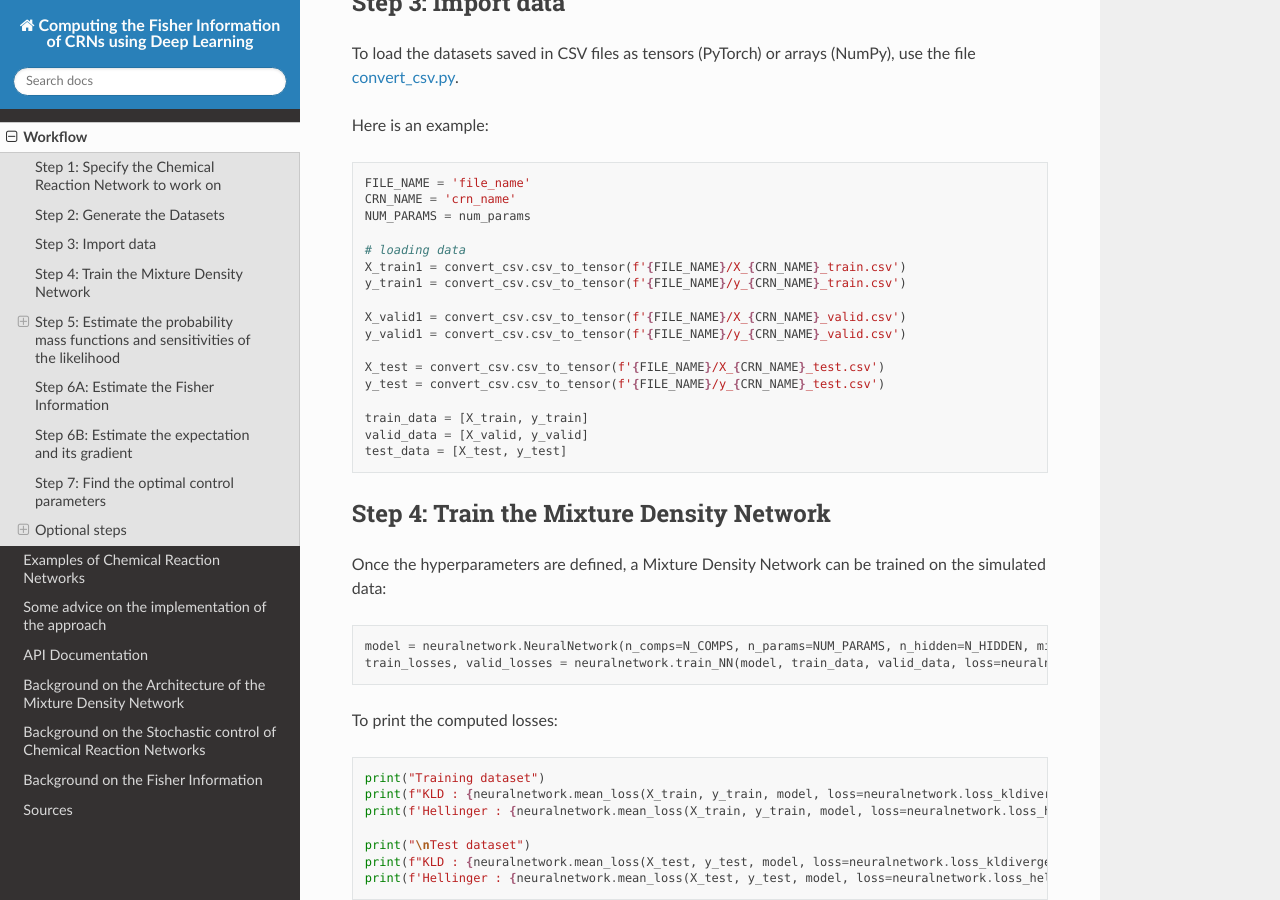
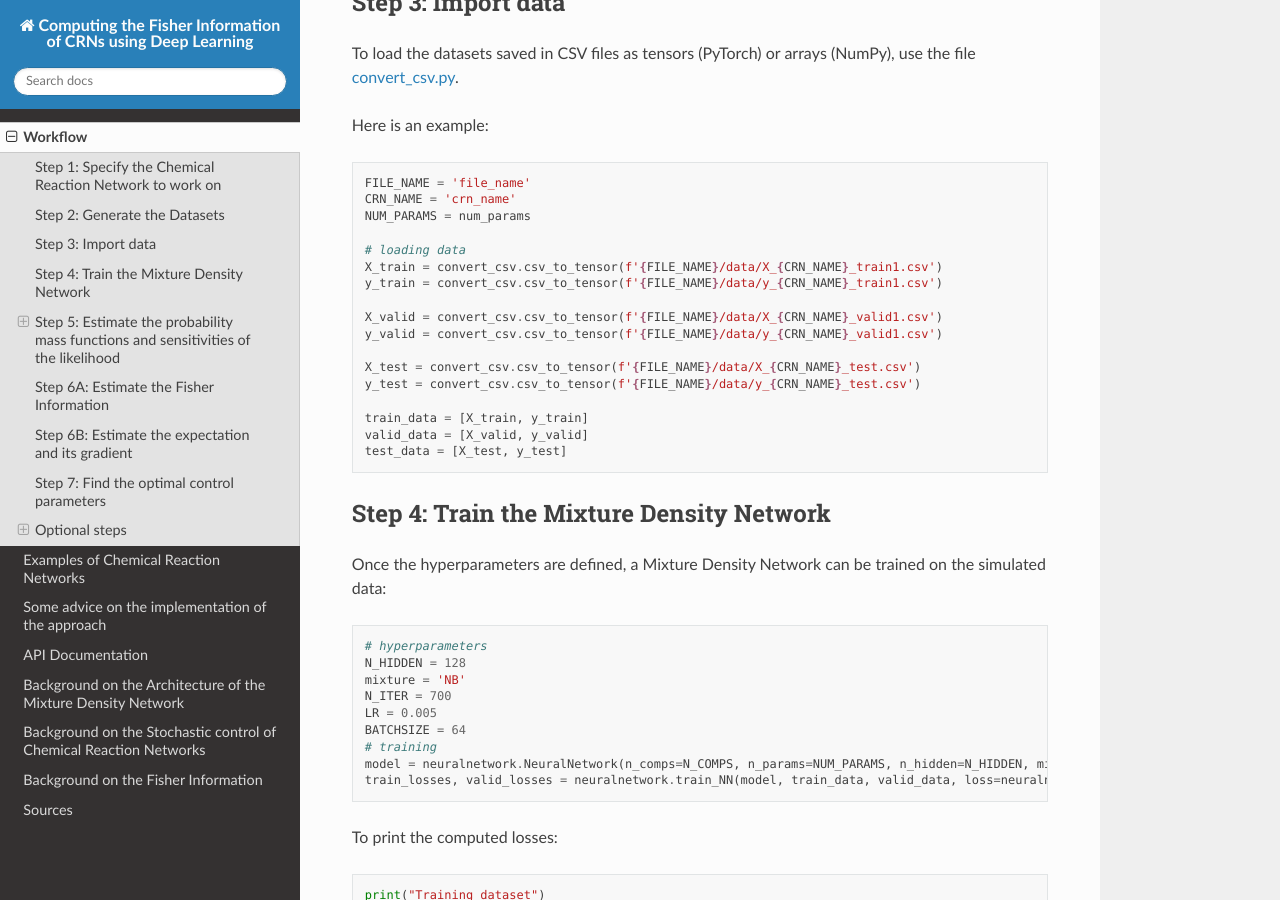
Before and after one commit to gabrielleberrada/mdn-crn-sensitivities, a Sphinx documentation site: the page built from docs/source/workflow.rst, in a window 1280 px wide and 900 px high, scrolled down 1772 px. Built offline with Sphinx 7.4.7 and the Read the Docs theme 2.0.0, drawn with Linux system fonts in a browser that asks for light colours; cross-references to code outside the pages are shown as plain code.

Commit message:
replicable experiments

```diff
--- a/docs/source/workflow.rst
+++ b/docs/source/workflow.rst
@@ -89,14 +89,14 @@ Here is an example:
     NUM_PARAMS = num_params
 
     # loading data
-    X_train1 = convert_csv.csv_to_tensor(f'{FILE_NAME}/X_{CRN_NAME}_train.csv')
-    y_train1 = convert_csv.csv_to_tensor(f'{FILE_NAME}/y_{CRN_NAME}_train.csv')
+    X_train = convert_csv.csv_to_tensor(f'{FILE_NAME}/data/X_{CRN_NAME}_train1.csv')
+    y_train = convert_csv.csv_to_tensor(f'{FILE_NAME}/data/y_{CRN_NAME}_train1.csv')
 
-    X_valid1 = convert_csv.csv_to_tensor(f'{FILE_NAME}/X_{CRN_NAME}_valid.csv')
-    y_valid1 = convert_csv.csv_to_tensor(f'{FILE_NAME}/y_{CRN_NAME}_valid.csv')
+    X_valid = convert_csv.csv_to_tensor(f'{FILE_NAME}/data/X_{CRN_NAME}_valid1.csv')
+    y_valid = convert_csv.csv_to_tensor(f'{FILE_NAME}/data/y_{CRN_NAME}_valid1.csv')
 
-    X_test = convert_csv.csv_to_tensor(f'{FILE_NAME}/X_{CRN_NAME}_test.csv')
-    y_test = convert_csv.csv_to_tensor(f'{FILE_NAME}/y_{CRN_NAME}_test.csv')
+    X_test = convert_csv.csv_to_tensor(f'{FILE_NAME}/data/X_{CRN_NAME}_test.csv')
+    y_test = convert_csv.csv_to_tensor(f'{FILE_NAME}/data/y_{CRN_NAME}_test.csv')
 
     train_data = [X_train, y_train]
     valid_data = [X_valid, y_valid]
@@ -110,6 +110,13 @@ Once the hyperparameters are defined, a Mixture Density Network can be trained o
 
 .. code-block:: python
 
+    # hyperparameters
+    N_HIDDEN = 128
+    mixture = 'NB'
+    N_ITER = 700
+    LR = 0.005
+    BATCHSIZE = 64
+    # training
     model = neuralnetwork.NeuralNetwork(n_comps=N_COMPS, n_params=NUM_PARAMS, n_hidden=N_HIDDEN, mixture=mixture)
     train_losses, valid_losses = neuralnetwork.train_NN(model, train_data, valid_data, loss=neuralnetwork.loss_kldivergence, max_rounds=N_ITER, lr=LR, batchsize=BATCHSIZE)
 
--- a/generate_data.py
+++ b/generate_data.py
@@ -70,7 +70,7 @@ class CRN_Dataset:
                                 method=self.method,
                                 complete_trajectory=False)
             res.append(self.crn.sampling_states)
-            self.crn.reset()
+            self.crn.reset(i)
         res = np.array(res)
         max_value = int(np.max(res))
         # Counts of events for each species
@@ -253,7 +253,7 @@ class CRN_Simulations:
                     samples[i,:] = np.concatenate((np.array([self.initial_state[self.ind_species]]), self.crn.sampling_states[:, self.ind_species]))
                 else:
                     samples[i,:] = self.crn.sampling_states[:, self.ind_species]
-            self.crn.reset()
+            self.crn.reset(i)
         return samples, times
 
     def plot_simulations(self,
```
Also changed, not shown: simulation.py (+10 -2 lines), 2 other files.
